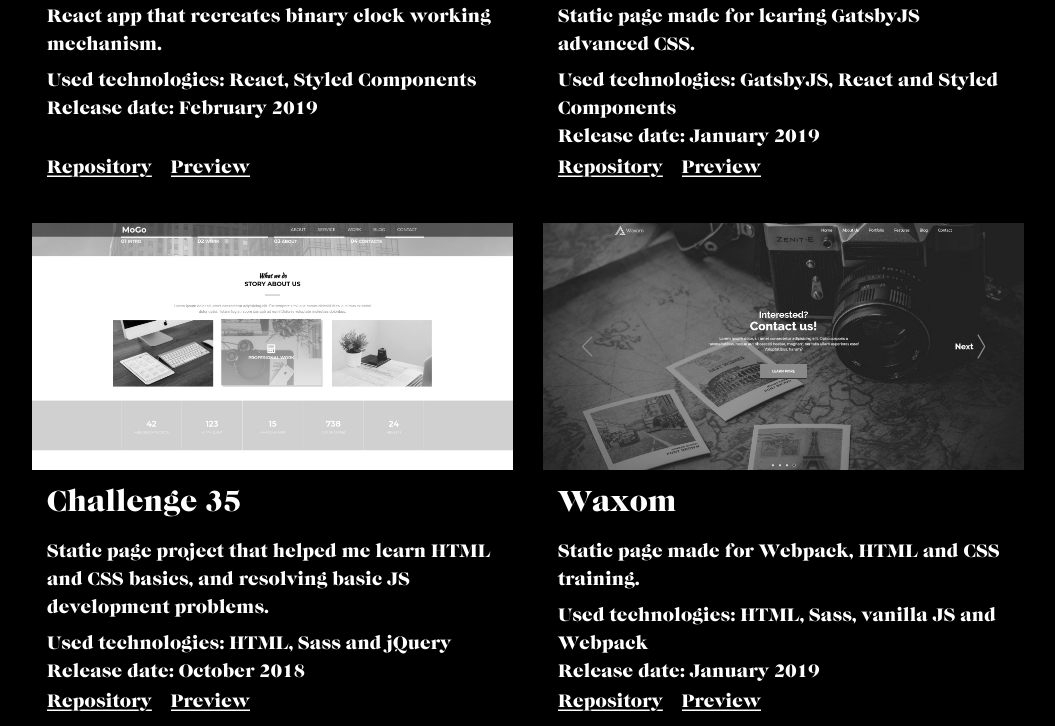
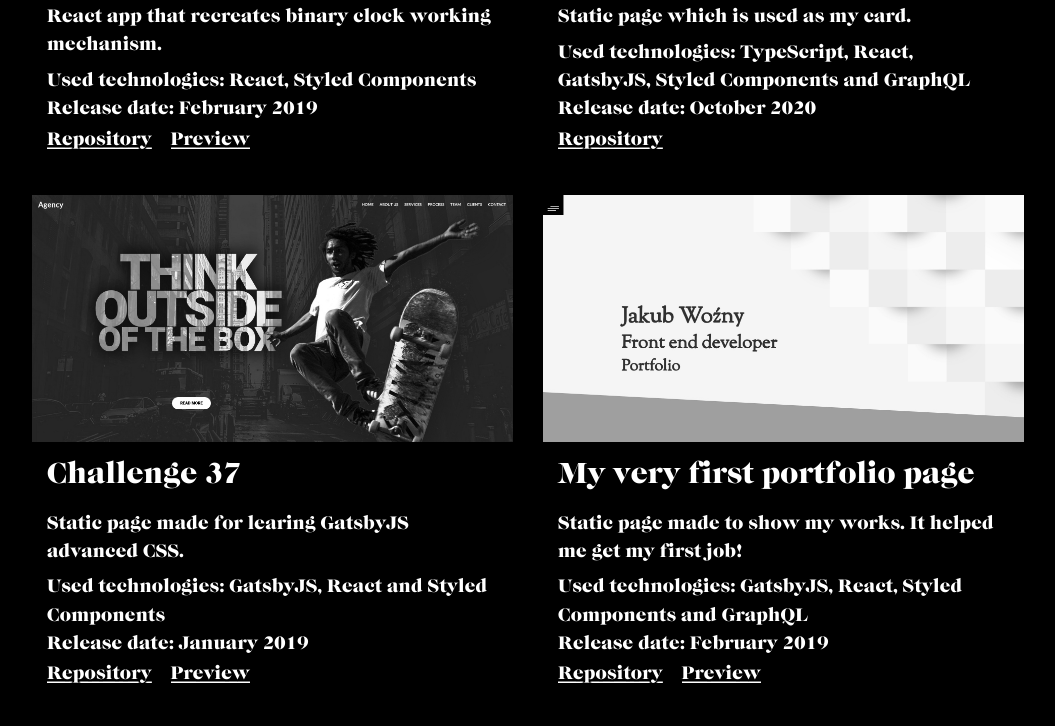
Before and after one commit to woznyjakub/portfolio, a Gatsby site: page /works in a window 1280 px wide. Shown: the part 488-1214 px from the top of the page, without its empty margins (112-1167 px from the left). Built offline with nearby package versions, Linux system fonts and the light colour scheme; Gatsby itself is replaced by a stand-in of ours.

Commit message:
works page - add new project & change tiles order

```diff
--- a/src/pages/works.tsx
+++ b/src/pages/works.tsx
@@ -31,6 +31,19 @@ const content = {
       ],
     },
     {
+      title: 'This page',
+      description: `Static page which is used as my card.`,
+      technologies: 'TypeScript, React, GatsbyJS, Styled Components and GraphQL',
+      releaseDate: 'October 2020',
+      imageName: 'portfolio.jpg',
+      links: [
+        {
+          label: 'Repository',
+          url: 'https://github.com/woznyjakub/portfolio',
+        },
+      ],
+    },
+    {
       title: 'Challenge 37',
       description: `Static page made for learing GatsbyJS advanced CSS.`,
       technologies: 'GatsbyJS, React and Styled Components',
@@ -44,6 +57,23 @@ const content = {
         {
           label: 'Preview',
           url: 'https://woznyjakub.github.io/challenge37-gatsbyjs-version/',
+        },
+      ],
+    },
+    {
+      title: 'My very first portfolio page',
+      description: `Static page made to show my works. It helped me get my first job!`,
+      technologies: 'GatsbyJS, React, Styled Components and GraphQL',
+      releaseDate: 'February 2019',
+      imageName: 'portfolio-old-1.jpg',
+      links: [
+        {
+          label: 'Repository',
+          url: 'https://github.com/woznyjakub/portfolio-1',
+        },
+        {
+          label: 'Preview',
+          url: 'https://woznyjakub.github.io/portfolio-1/',
         },
       ],
     },
@@ -95,23 +125,6 @@ const content = {
         {
           label: 'Preview',
           url: 'https://woznyjakub.github.io/challenge22/',
-        },
-      ],
-    },
-    {
-      title: 'My very first portfolio page',
-      description: `Static page made to show my works. It helped me get my first job!`,
-      technologies: 'GatsbyJS, React, Styled Components and GraphQL',
-      releaseDate: 'February 2019',
-      imageName: 'portfolio-old-1.jpg',
-      links: [
-        {
-          label: 'Repository',
-          url: 'https://github.com/woznyjakub/portfolio-1',
-        },
-        {
-          label: 'Preview',
-          url: 'https://woznyjakub.github.io/portfolio-1/',
         },
       ],
     },
@@ -174,7 +187,7 @@ const WorksPage: FC<WorksPageProps> = ({ data }) => {
                         className="img-stretched saturate-on-hover-item"
                         fluid={
                           // this chain filters image data from graphql by checking
-                          // name and returns its `fluid` object
+                          // its name and returns its `fluid` object
                           data.allFile.edges.find((item: WorkImage) => {
                             return item.node.childImageSharp.fluid.originalName === imageName;
                           }).node.childImageSharp.fluid
```
Also changed, not shown: src/assets/images/works/portfolio.jpg (added).
